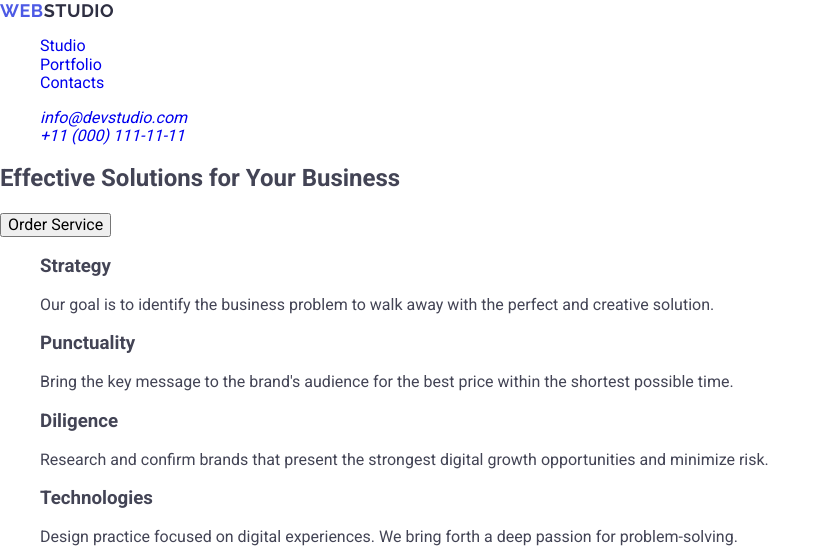
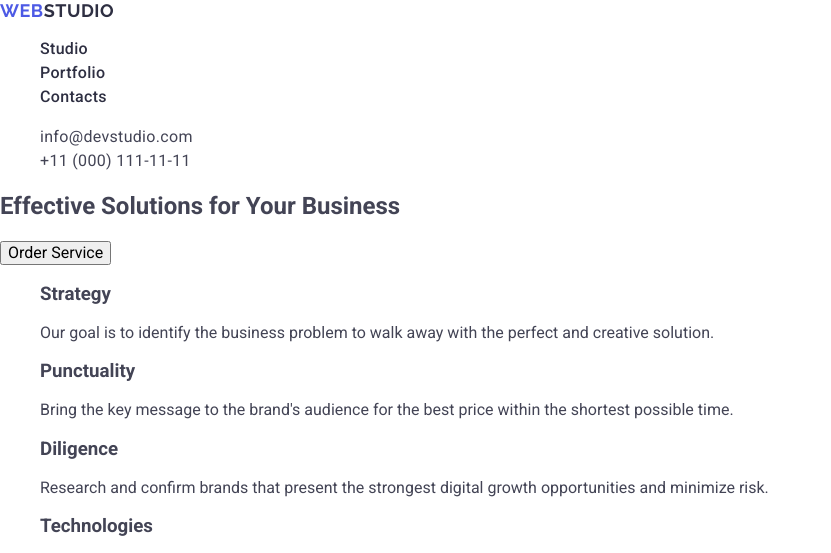
Before and after one commit to Olena279/goit-markup-hw-02, a plain HTML site: page index.html in a window 1280 px wide. Shown: the top 553 px of the page, without its empty margins (0-831 px from the left). Drawn offline with nearby package versions, Linux system fonts and the light colour scheme.

Commit message:
add styles header

```diff
--- a/css/styles.css
+++ b/css/styles.css
@@ -27,14 +27,32 @@ a {
   color: #2e2f42;
 }
 
-header-menu-link {
+.footer-logo .footer-logo-part {
+  color: #f4f4fd;
+}
+
+.header-menu-link {
   font-weight: 500;
   font-size: 16px;
   line-height: 1.5;
   letter-spacing: 0.02em;
   color: #2e2f42;
 }
-header-menu-link:hover,
-header-menu-link:focus {
+
+.address {
+  font-style: normal;
+}
+
+.address-item-link {
+  font-size: 16px;
+  line-height: 1.5;
+  letter-spacing: 0.02em;
+  color: #434455;
+}
+
+.header-menu-link:hover,
+.header-menu-link:focus,
+.address-item-link:hover,
+.address-item-link:focus {
   color: #404bbf;
 }
--- a/index.html
+++ b/index.html
@@ -41,12 +41,12 @@
       <address class="address">
         <ul class="address-list">
           <li class="address-item">
-            <a class="address-link" href="mailto:info@devstudio.com"
+            <a class="address-item-link" href="mailto:info@devstudio.com"
               >info@devstudio.com</a
             >
           </li>
           <li class="address-item">
-            <a class="address-link" href="tel:+110001111111"
+            <a class="address-item-link" href="tel:+110001111111"
               >+11 (000) 111-11-11</a
             >
           </li>
```
